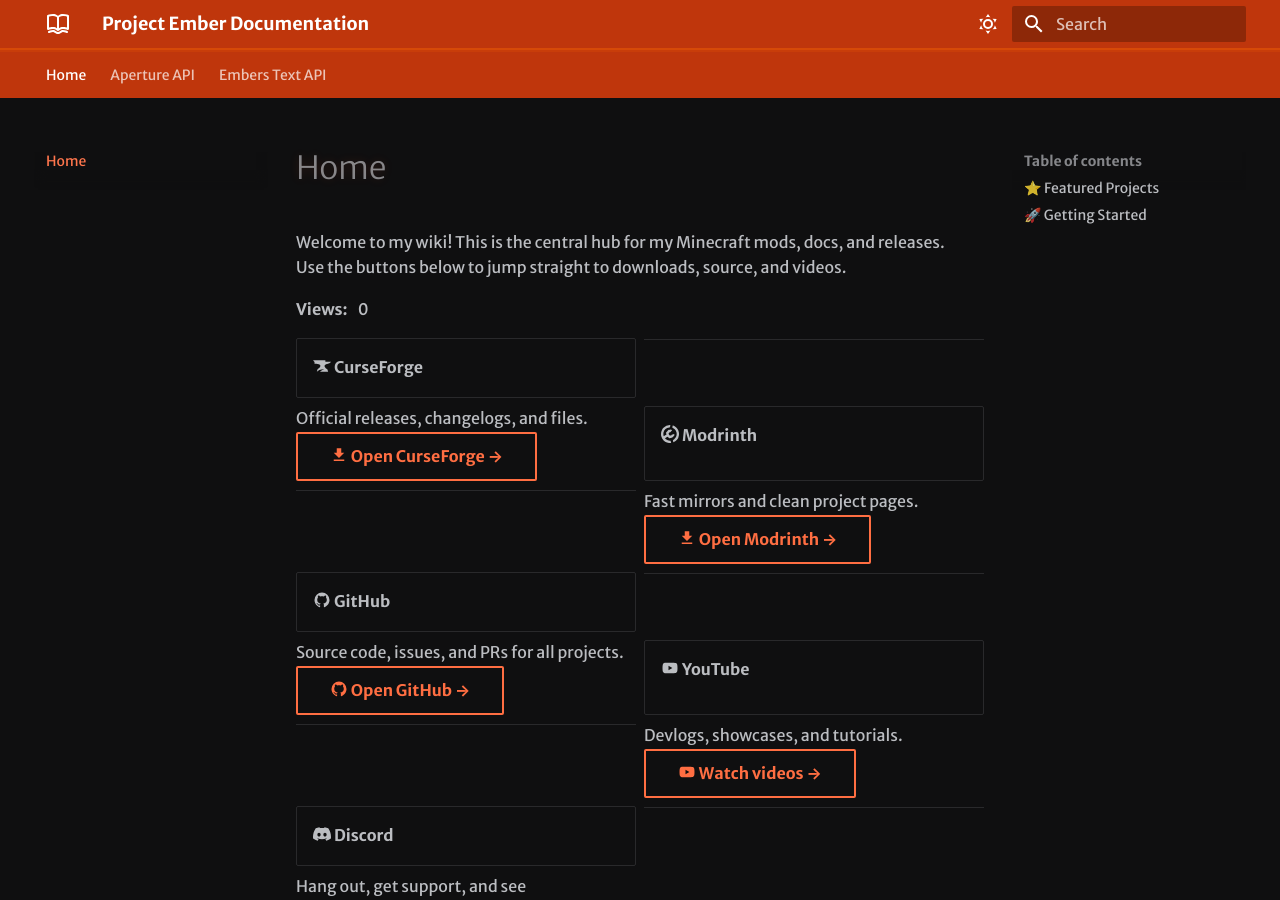
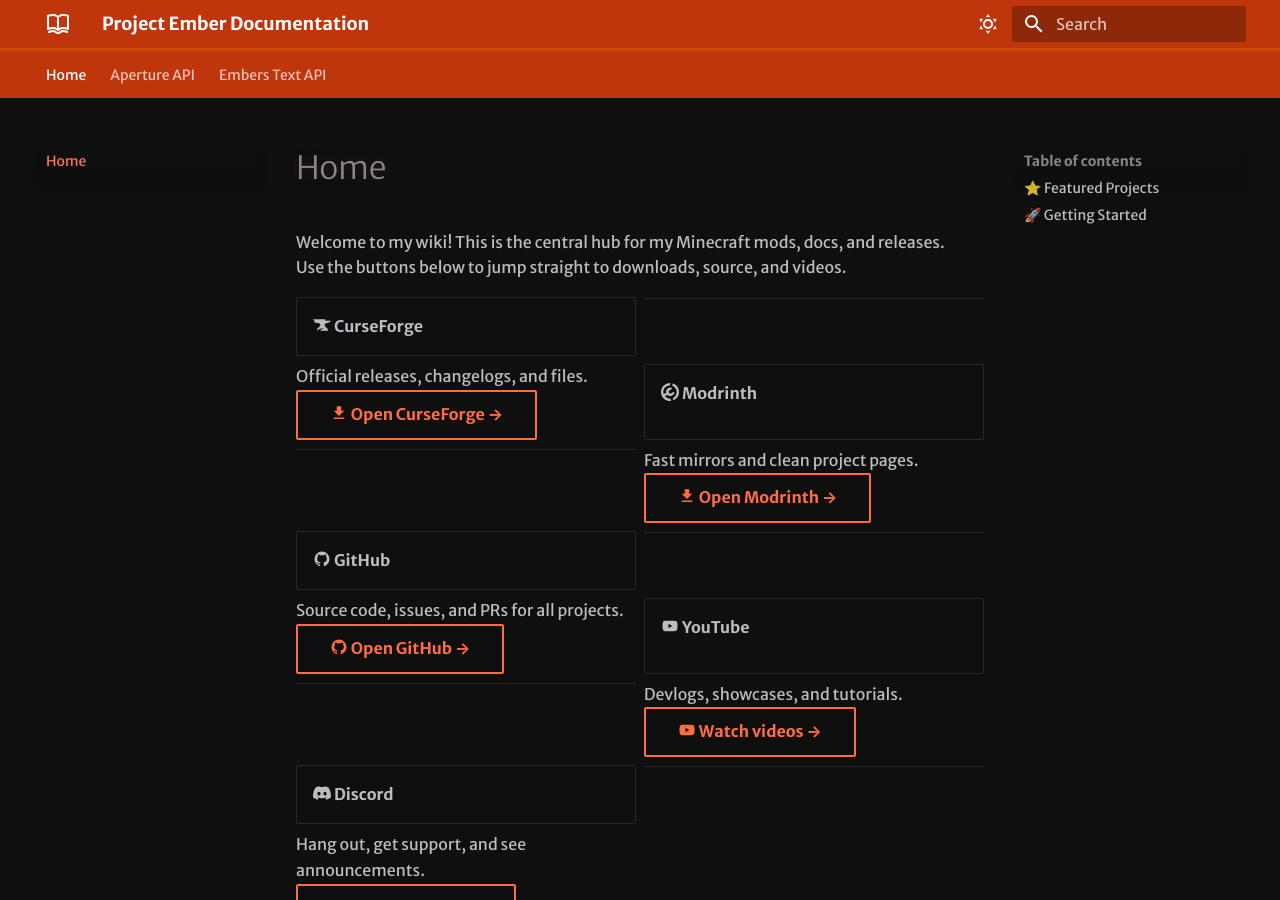
Before and after one commit to TysonTheEmber/docs, an MkDocs documentation site: the page built from docs/index.md, in a window 1280 px wide and 900 px high. Built offline with MkDocs 1.6.1 and Material for MkDocs 9.7.7, drawn with Linux system fonts in a browser that asks for light colours; some web fonts are replaced.

Commit message:
view counter5

```diff
--- a/docs/index.md
+++ b/docs/index.md
@@ -6,11 +6,6 @@
 # Home
 Welcome to my wiki! This is the central hub for my Minecraft mods, docs, and releases.
 Use the buttons below to jump straight to downloads, source, and videos.
-
-<div style="display:flex;gap:.5rem;align-items:center">
-  <span style="font-weight:600">Views:</span>
-  <span id="view-counter">0</span>
-</div>
 
 <div class="grid cards" markdown>
 
```
